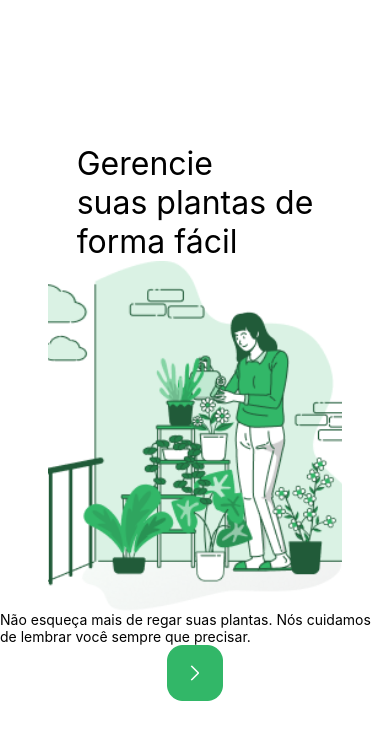
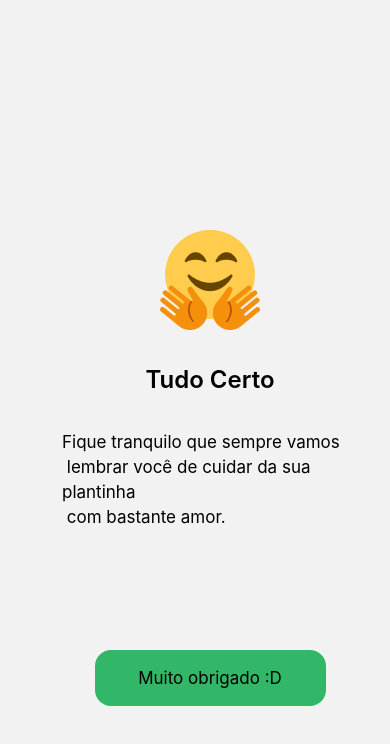
Before and after one commit to jvmonteiroo/app-plantas, a React Native app: screen /TudoCerto in a window 390 px wide. Shown: the top 744 px of the page. Built offline with nearby package versions, Linux system fonts and the light colour scheme.

Commit message:
consegui fazer mais uma tela

```diff
--- a/App.tsx
+++ b/App.tsx
@@ -4,6 +4,7 @@ import { createNativeStackNavigator } from '@react-navigation/native-stack';
 import Home from './src/screens/Home';
 import EscolhaPlanta from './src/screens/EscolhaPlanta';
 import Peperomia from './src/screens/DescriçõesDasPlantas/Peperomia';
+import TudoCerto from './src/screens/TudoCerto';
 
 const Stack = createNativeStackNavigator()
 
@@ -14,6 +15,7 @@ export default function App() {
         <Stack.Screen name="Home"component={Home}/>
         <Stack.Screen name="EscolhaPlanta"component={EscolhaPlanta}/>
         <Stack.Screen name="Peperomia"component={Peperomia}/>
+        <Stack.Screen name="TudoCerto"component={TudoCerto}/>
       </Stack.Navigator>
     </NavigationContainer>
   )
--- a/images.ts
+++ b/images.ts
@@ -11,4 +11,5 @@ export const images:any = {
     Arrow:require("./src/images/Arrow.png"),
     emoji:require("./src/images/emoji.png"),
     relogio:require("./src/images/relogio.png"),
+    emojitudocerto:require("./src/images/emojitudocerto.png"),
 }
--- a/src/screens/DescriçõesDasPlantas/Peperomia/index.tsx
+++ b/src/screens/DescriçõesDasPlantas/Peperomia/index.tsx
@@ -43,7 +43,7 @@ export default function Peperomia() {
                 </Text>
                 <Image source={images.relogio}/>
             </View>
-            <TouchableOpacity style={styles.buttonGreen}>
+            <TouchableOpacity style={styles.buttonGreen} onPress={() => navigation.navigate("TudoCerto")}>
                 <Text style={styles.buttonGreenText}>
                     Cadastrar Planta
                 </Text>
--- /dev/null
+++ b/src/screens/TudoCerto/index.tsx
@@ -0,0 +1,63 @@
+import { useNavigation } from "@react-navigation/native"
+import { View, StyleSheet, Text, Image, Touchable, TouchableOpacity } from "react-native"
+import { images } from "./../../../images"
+
+export default function TudoCerto() {
+
+    const navigation = useNavigation<any>()
+
+    return (
+        <View style={styles.container}>
+            <Image source={images.emojitudocerto} style={styles.imageTudoCerto}/>
+            <Text style={styles.textTudoCerto}>
+                Tudo Certo
+            </Text>
+            <Text style={styles.textFique}>
+            Fique tranquilo que sempre vamos {"\n"} lembrar você de cuidar da sua plantinha {"\n"} com bastante amor.
+            </Text>
+            <TouchableOpacity style={styles.buttonGreen}>
+                <Text style={styles.buttonText}>
+                    Muito obrigado :D
+                </Text>
+            </TouchableOpacity>
+        </View>
+    )
+}
+
+const styles=StyleSheet.create({
+    container: {
+        width:296,
+        height:381,
+        gap:35,
+        justifyContent:"center",
+        alignItems:"center",
+        top:235,
+        left:62,
+    },
+    imageTudoCerto: {
+
+    },
+    textTudoCerto: {
+        fontWeight:"600",
+        fontSize:24,
+        lineHeight:30,
+    },
+    textFique: {
+        fontWeight:"400",
+        fontSize:17,
+        lineHeight:25,
+    },
+    buttonGreen: {
+        width:231,
+        height:56,
+        backgroundColor:"#32B768",
+        alignItems:"center",
+        justifyContent:"center",
+        borderRadius:16,
+        top:85,
+    },
+    buttonText: {
+        fontSize:17,
+        fontWeight:"400",
+    }
+})
```
Also changed, not shown: src/images/emojitudocerto.png (added).
